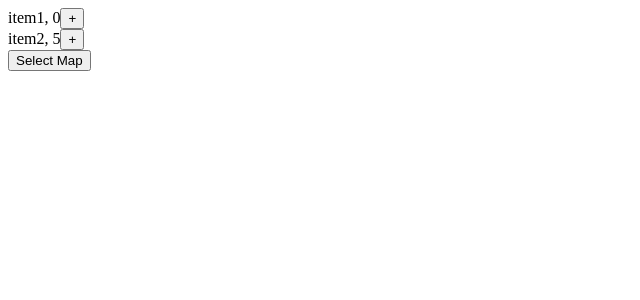
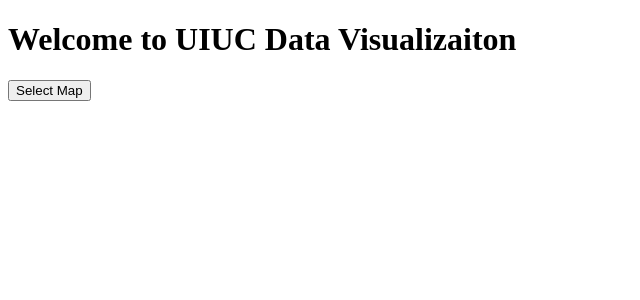
Before and after one commit to kachan2/CS-222-Data-Visualization, a React (Create React App) app in the folder client/: page / in a window 1280 px wide. Shown: the top 300 px of the page, without its empty margins (0-640 px from the left). Built offline with nearby package versions, Linux system fonts and the light colour scheme.

Commit message:
adding hover feature

```diff
--- a/client/src/app/App.js
+++ b/client/src/app/App.js
@@ -1,45 +1,45 @@
 import React from "react";
 
-// const App = () => {
-//     return (
-//         <h1>Welcome to UIUC Data Visualizaiton</h1>
-//     );
+const App = () => {
+    return (
+        <h1>Welcome to UIUC Data Visualizaiton</h1>
+    );
+  };
+
+export default App;
+
+// class App extends React.Component {
+//   state = {
+//     counters: [{ name: "item1", value: 0 }, { name: "item2", value: 5 }]
 //   };
 
+//   increment = e => {
+//     const {
+//       target: {
+//         dataset: { i }
+//       }
+//     } = e;
+//     const { counters } = this.state;
+//     const newCounters = Object.assign(counters, {
+//       ...counters,
+//       [i]: { ...counters[i], value: counters[i].value + 1 }
+//     });
+//     this.setState({ counters: newCounters });
+//   };
+
+//   render() {
+//     return this.state.counters.map((counter, i) => {
+//       return (
+//         <div>
+//           {counter.name}, {counter.value}
+//           {/* We are using function reference here */}
+//           <button data-i={i} onClick={this.increment}>
+//             +
+//           </button>
+//         </div>
+//       );
+//     });
+//   }
+// }
+
 // export default App;
-
-class App extends React.Component {
-  state = {
-    counters: [{ name: "item1", value: 0 }, { name: "item2", value: 5 }]
-  };
-
-  increment = e => {
-    const {
-      target: {
-        dataset: { i }
-      }
-    } = e;
-    const { counters } = this.state;
-    const newCounters = Object.assign(counters, {
-      ...counters,
-      [i]: { ...counters[i], value: counters[i].value + 1 }
-    });
-    this.setState({ counters: newCounters });
-  };
-
-  render() {
-    return this.state.counters.map((counter, i) => {
-      return (
-        <div>
-          {counter.name}, {counter.value}
-          {/* We are using function reference here */}
-          <button data-i={i} onClick={this.increment}>
-            +
-          </button>
-        </div>
-      );
-    });
-  }
-}
-
-export default App;
```
